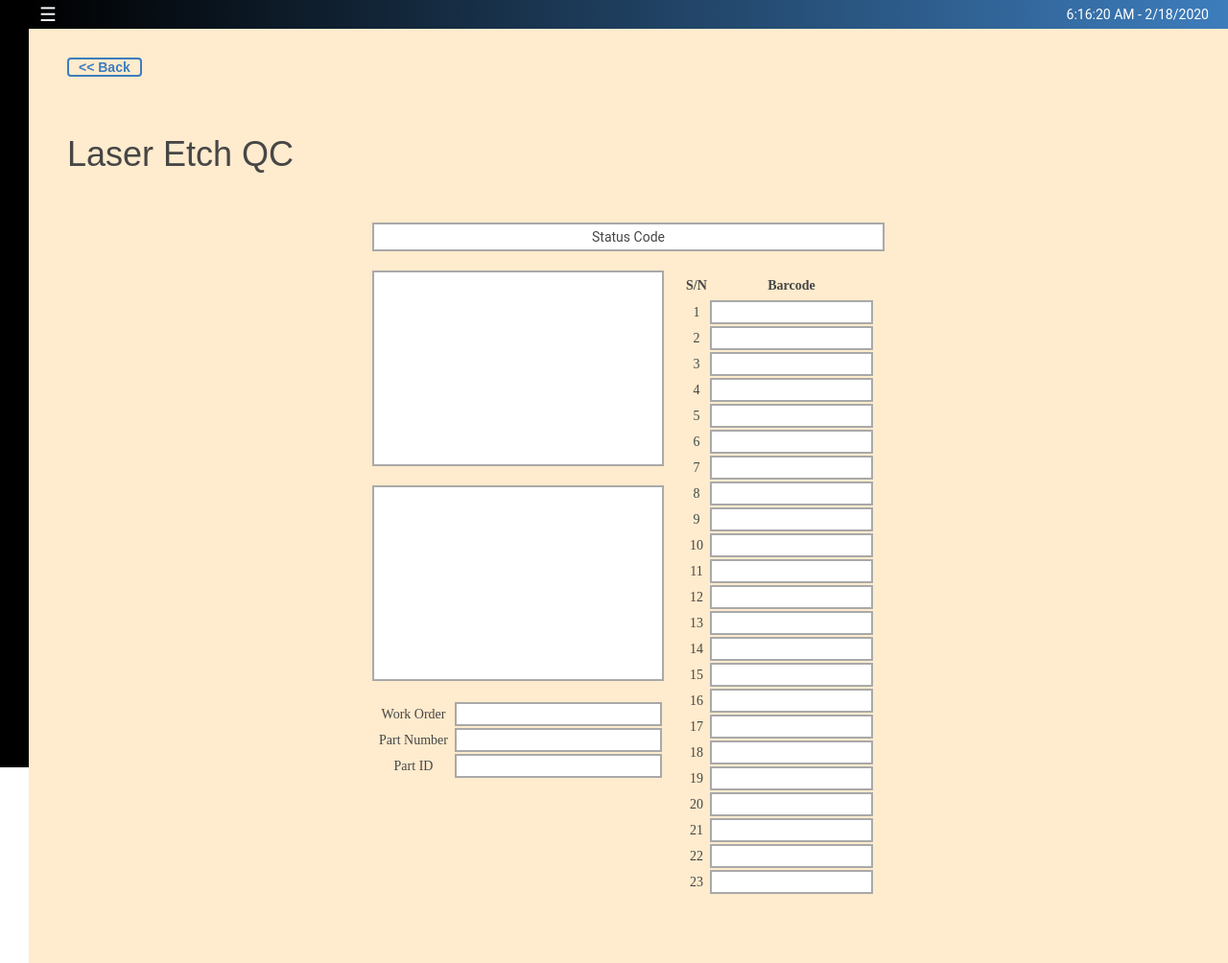
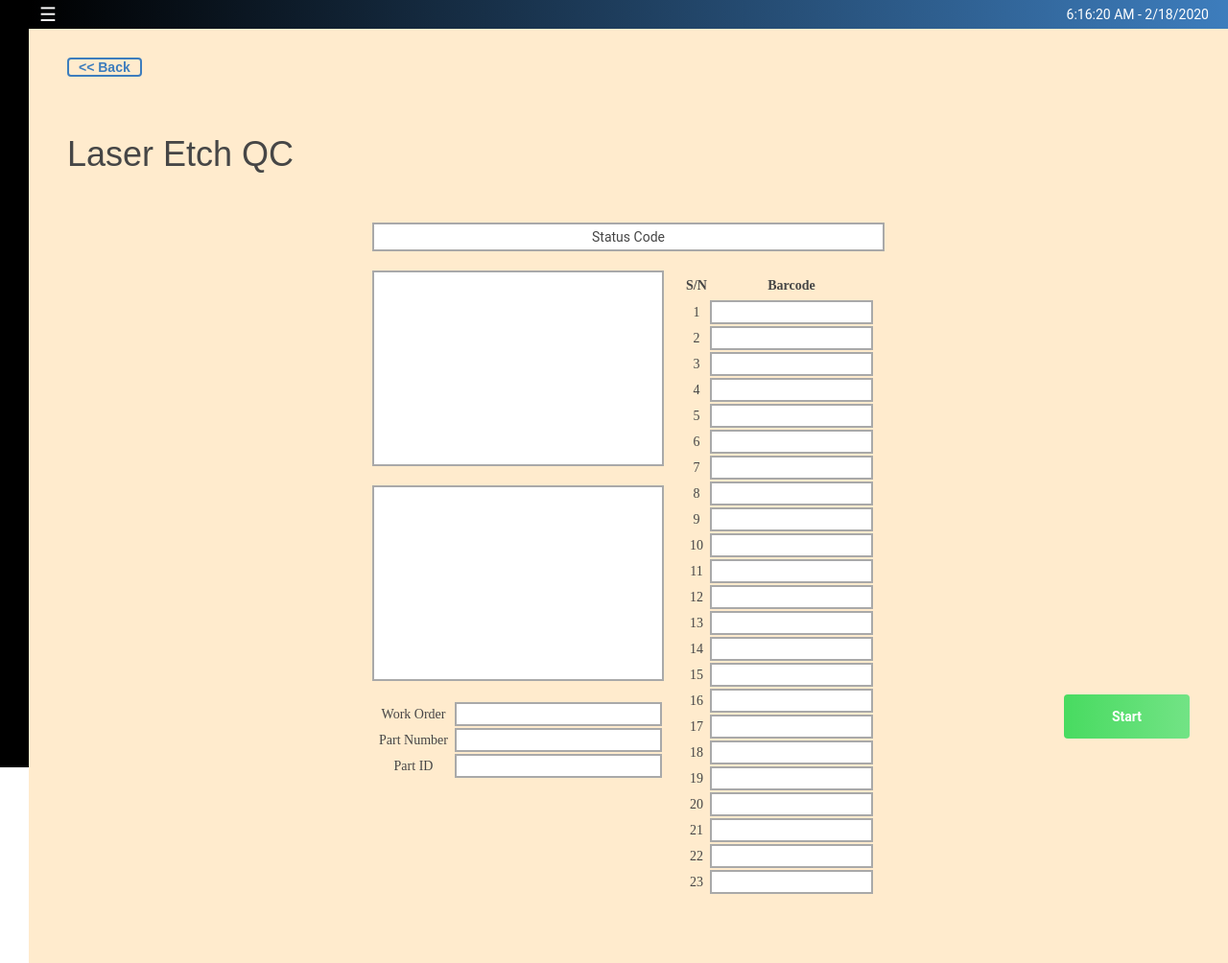
Before and after one commit to seahyx/pptc-keyence, a Flask app: page /laser/ in a window 1280 px wide. Shown: the whole page at 96% size. Run offline with Flask 2, Linux system fonts and the light colour scheme; the visitor is signed in with stand-in values (Sample User, id 1); data comes from the database, SQL or seed files in the repository.

Commit message:
Added start button and style

```diff
--- a/app/static/styles/default-style.css
+++ b/app/static/styles/default-style.css
@@ -5,10 +5,16 @@
 	--lightred: hsl(355, 81%, 66%);
 	--red: hsl(355, 51%, 49%);
 	--darkred: hsl(355, 51%, 29%);
+
 	--orange: #FFB7B2;
 	--yellow: #FFDAC1;
-	--green: lightgreen;
 	--teal: teal;
+
+	--lightergreen: hsl(130, 67%, 77%);
+	--lightgreen: hsl(130, 67%, 67%);
+	--green: hsl(130, 67%, 57%);
+	--darkgreen: hsl(130, 67%, 37%);
+
 	--lighterblue: hsl(210, 96%, 80%);
 	--lightblue: hsl(210, 81%, 66%);
 	--blue: hsl(210, 51%, 49%);
@@ -412,6 +418,15 @@ ul.flash li {
 .btn:disabled::after{
 	display: none;
 }
+.btn.green {
+	background-image: linear-gradient(to right, var(--green), var(--lightgreen));
+}
+.btn.green:hover {
+	background-image: linear-gradient(to right, var(--lightgreen), var(--lightergreen));
+}
+.btn.green:active {
+	background-image: linear-gradient(to right, var(--darkgreen), var(--green));
+}
 
 /* --- Button --- */
 
--- a/app/static/styles/laser.css
+++ b/app/static/styles/laser.css
@@ -30,6 +30,14 @@
 	background-color: white;
 }
 
+.start {
+	position: fixed;
+	right: 30px;
+	bottom: 20px;
+
+	padding: 15px 50px;
+}
+
 table {
 	width: 20rem;
 	margin: 10px;
--- a/app/templates/cartridge.html
+++ b/app/templates/cartridge.html
@@ -72,6 +72,7 @@
 
 		</div>
 
+		<a class='btn green start'>Start</a>
 
 	</div>
 
--- a/app/templates/laser.html
+++ b/app/templates/laser.html
@@ -76,6 +76,7 @@
 
 		</div>
 
+		<a class='btn green start'>Start</a>
 
 	</div>
 
```
Also changed, not shown: app/static/styles/cartridge.css (+10 -0 lines).
